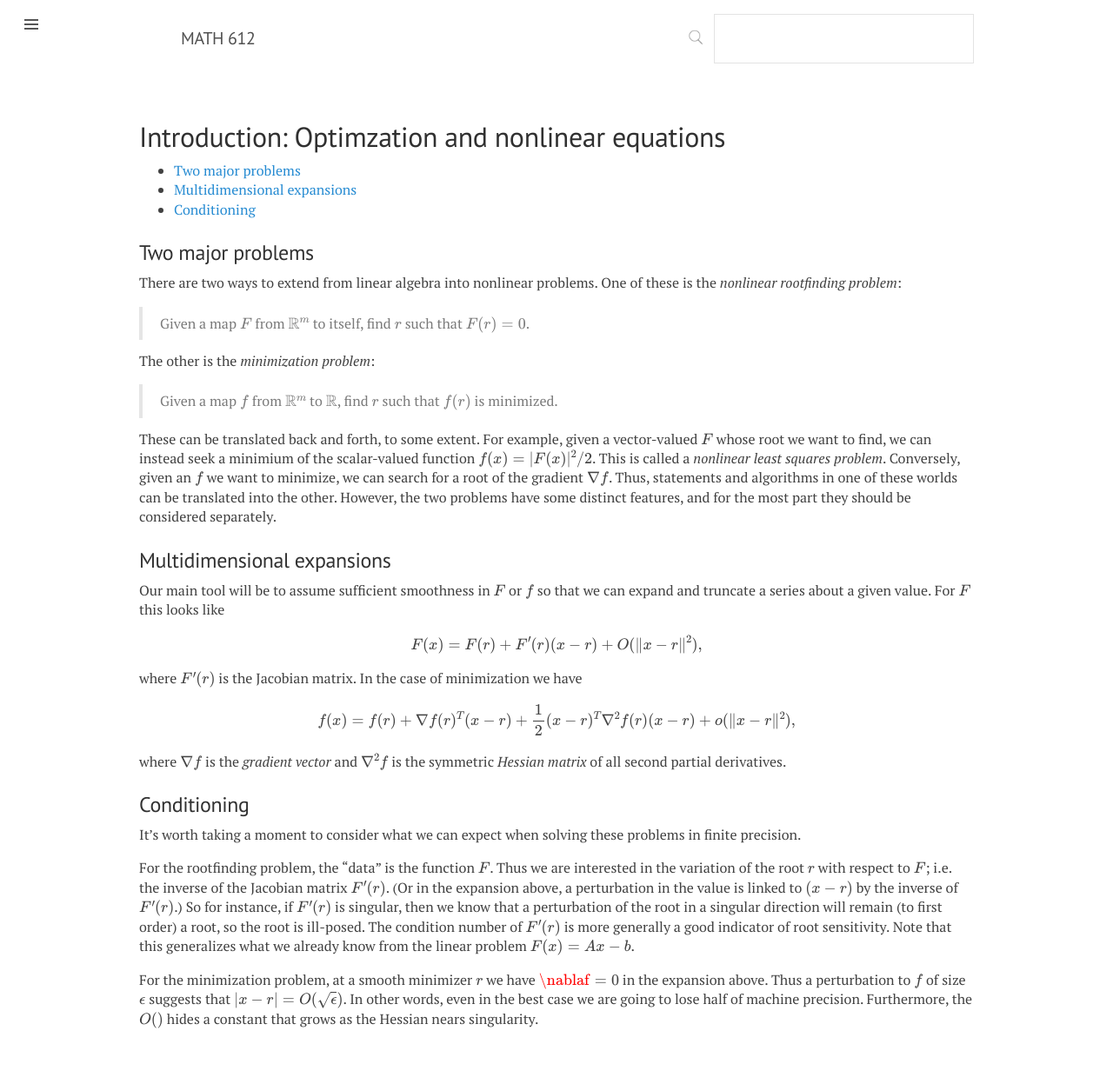
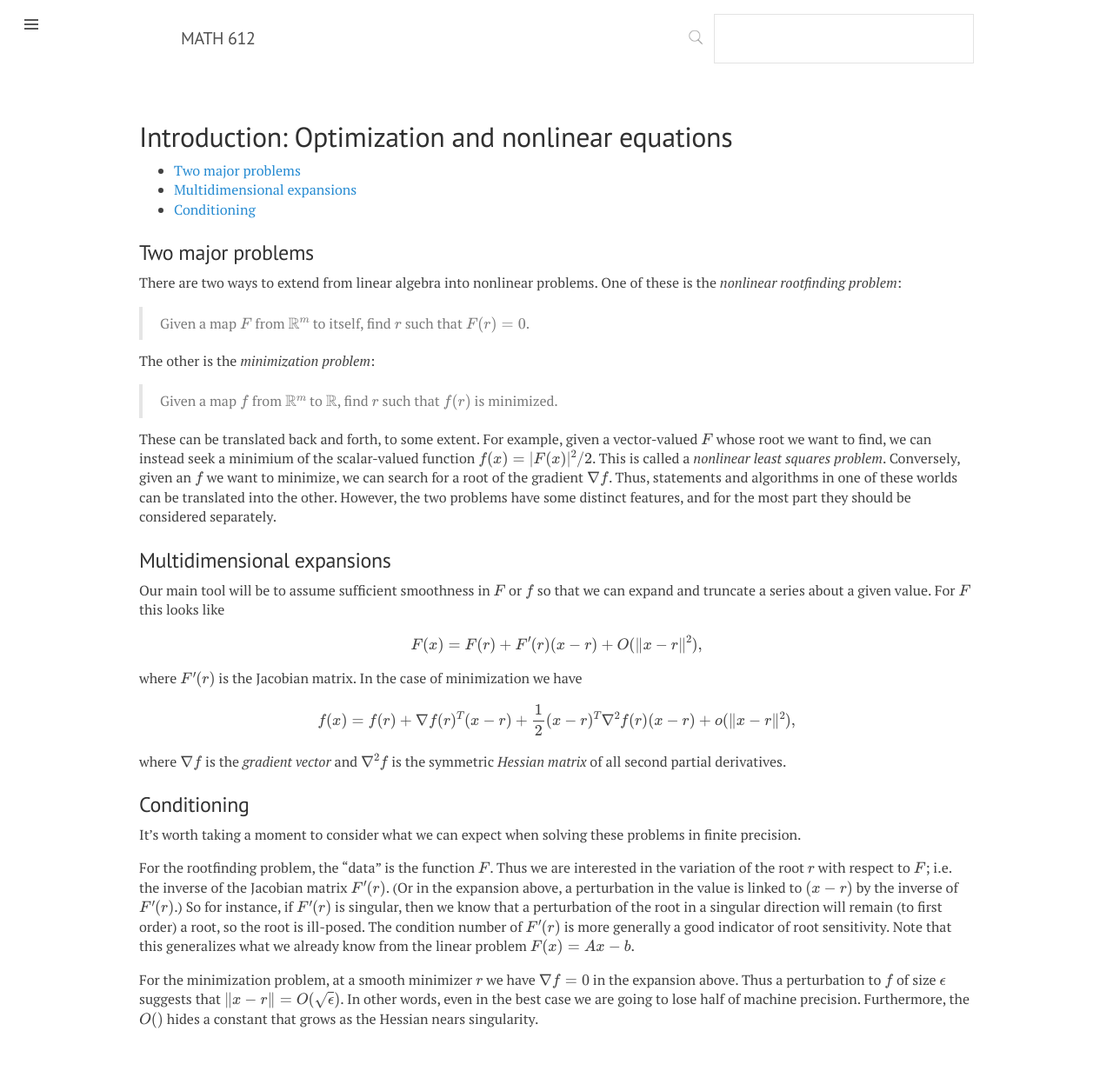
Before and after one commit to tobydriscoll/udmath612, a Jekyll site: the page built from _notes/introduction/10-optimization-and-equations.md, in a window 1280 px wide. Shown: the whole page at 87% size. Built offline with Jekyll 4.4.1, drawn with Linux system fonts in a browser that asks for light colours; formulas are drawn with MathJax 3.

Commit message:
Fixing typos

```diff
--- a/_notes/introduction/10-optimization-and-equations.md
+++ b/_notes/introduction/10-optimization-and-equations.md
@@ -1,7 +1,7 @@
 ---
 layout: note
 chapter: "Introduction"
-title: "Optimzation and nonlinear equations"
+title: "Optimization and nonlinear equations"
 ---
 * TOC
 {:toc}
@@ -36,4 +36,4 @@ It's worth taking a moment to consider what we can expect when solving these pro
 
 For the rootfinding problem, the "data" is the function $F$. Thus we are interested in the variation of the root $r$ with respect to $F$; i.e. the inverse of the Jacobian matrix $F'(r)$. (Or in the expansion above, a perturbation in the value is linked to $(x-r)$ by the inverse of $F'(r)$.) So for instance, if $F'(r)$ is singular, then we know that a perturbation of the root in a singular direction will remain (to first order) a root, so the root is ill-posed. The condition number of $F'(r)$ is more generally a good indicator of root sensitivity. Note that this generalizes what we already know from the linear problem $F(x)=Ax-b$.
 
-For the minimization problem, at a smooth minimizer $r$ we have $\nablaf=0$ in the expansion above. Thus a perturbation to $f$ of size $\epsilon$ suggests that $\|x-r\|=O(\sqrt{\epsilon})$. In other words, even in the best case we are going to lose half of machine precision. Furthermore, the $O()$ hides a constant that grows as the Hessian nears singularity.
+For the minimization problem, at a smooth minimizer $r$ we have $\nabla f=0$ in the expansion above. Thus a perturbation to $f$ of size $\epsilon$ suggests that $\\|x-r\\|=O(\sqrt{\epsilon})$. In other words, even in the best case we are going to lose half of machine precision. Furthermore, the $O()$ hides a constant that grows as the Hessian nears singularity.
```
Also changed, not shown: _notes/basics/20-stopping.md (+3 -3 lines), _notes/basics/30-inexact.md (+2 -2 lines), _notes/introduction/40-convergence.md (+2 -2 lines).
